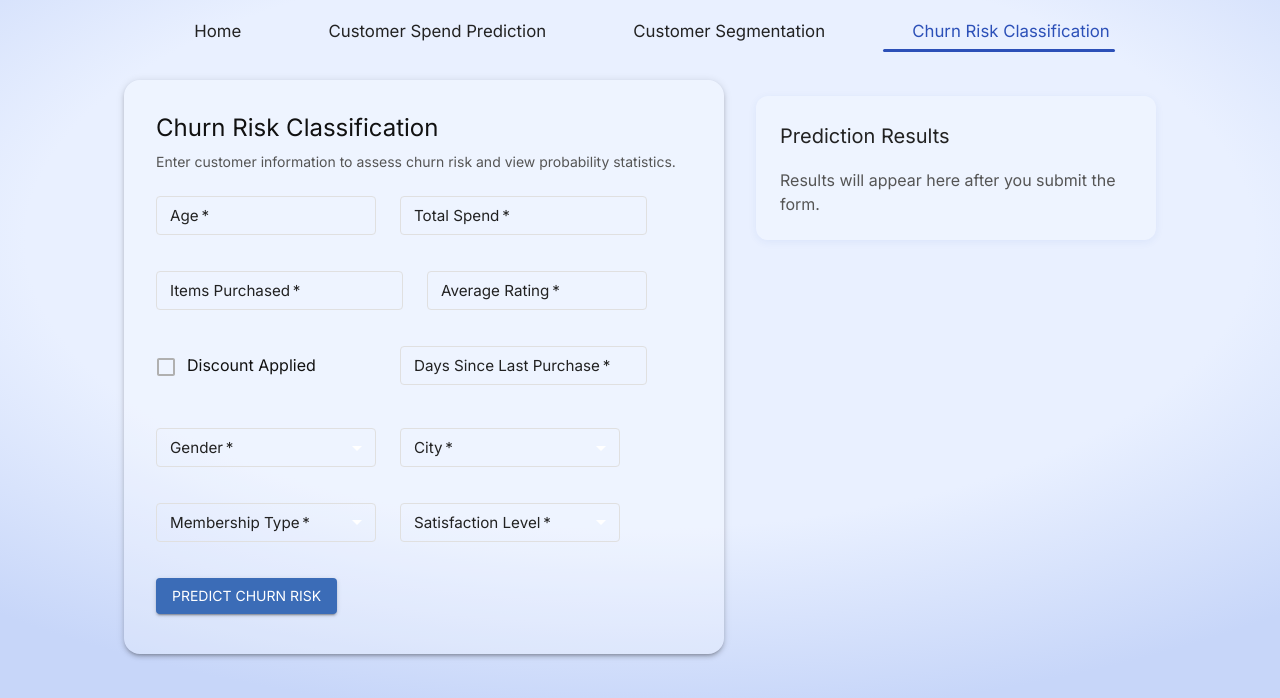
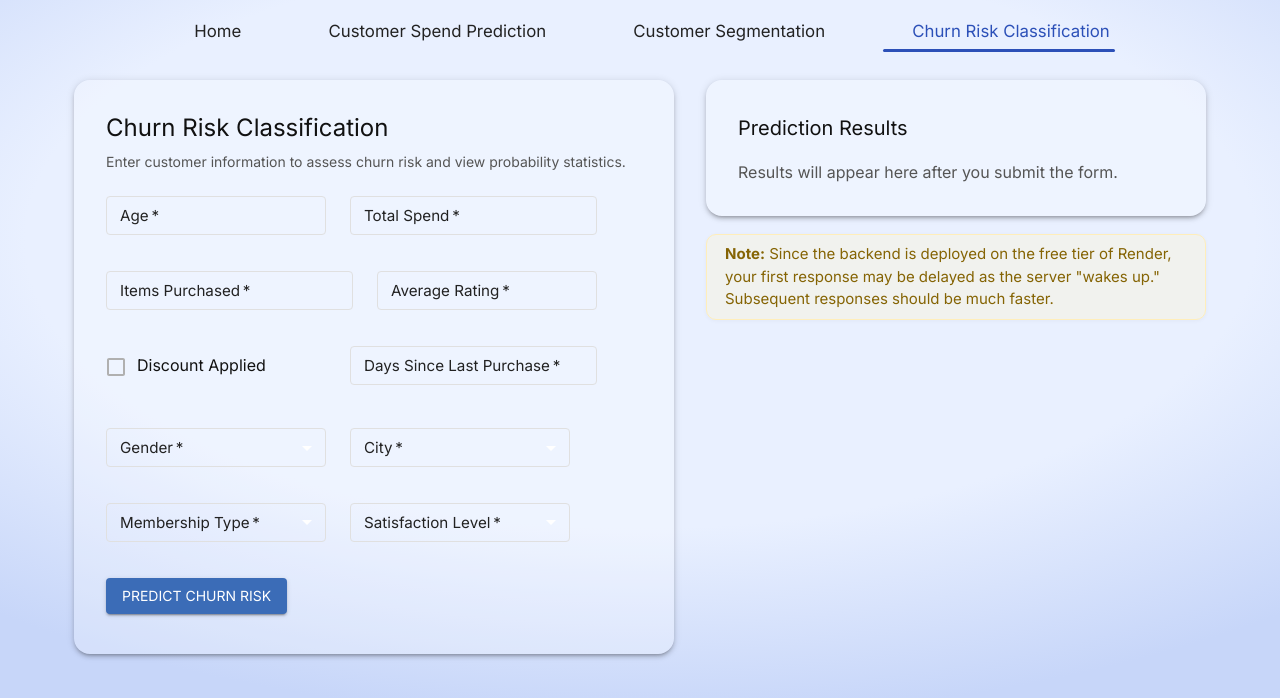
Before and after one commit to amandipd/Customer-Analytics-and-Churn-Prediction-Machine-Learning-Dashboard, a React (Create React App) app in the folder frontend/: page /churn in a window 1280 px wide. Shown: the top 698 px of the page. Built offline with nearby package versions, Linux system fonts and the light colour scheme; some icons are missing.

Commit message:
add delay message to all pages

```diff
--- /dev/null
+++ b/frontend/src/components/RenderDelayNote.js
@@ -0,0 +1,22 @@
+import React from 'react';
+
+const RenderDelayNote = () => (
+  <div style={{
+    background: 'rgba(255,243,205,0.35)',
+    color: '#856404',
+    padding: '8px 18px',
+    borderRadius: 10,
+    fontSize: 15,
+    border: '1px solid #ffeeba',
+    margin: '18px auto 0 auto',
+    marginBottom: 0,
+    width: '100%',
+    maxWidth: 500,
+    boxSizing: 'border-box',
+    boxShadow: '0 1px 4px rgba(0,0,0,0.04)'
+  }}>
+    <strong>Note:</strong> Since the backend is deployed on the free tier of Render, your first response may be delayed as the server "wakes up." Subsequent responses should be much faster.
+  </div>
+);
+
+export default RenderDelayNote;
--- a/frontend/src/pages/About.js
+++ b/frontend/src/pages/About.js
@@ -1,5 +1,6 @@
 import React from 'react';
 import { Box, Typography, Paper, Divider } from '@mui/material';
+import RenderDelayNote from '../components/RenderDelayNote';
 
 const About = () => (
   <Box sx={{ maxWidth: 800, mx: 'auto', mt: 2, mb: 6 }}>
--- a/frontend/src/pages/Churn.js
+++ b/frontend/src/pages/Churn.js
@@ -2,6 +2,7 @@ import React, { useState } from 'react';
 import { Container, Grid, Paper, Typography, Box } from '@mui/material';
 import { TextField, Button, MenuItem, Alert, FormControlLabel, Checkbox, CircularProgress } from '@mui/material';
 import axios from 'axios';
+import RenderDelayNote from '../components/RenderDelayNote';
 
 const genders = ['Male', 'Female'];
 const membershipTypes = ['Bronze', 'Silver', 'Gold'];
@@ -242,21 +243,7 @@ const ChurnResults = ({ result, loading }) => {
     return <Box sx={{ mt: 3, textAlign: 'center' }}><CircularProgress /></Box>;
   }
   return (
-    <Paper elevation={2} sx={{
-      p: 3,
-      mt: 2,
-      background: 'rgba(255,255,255,0.24)',
-      color: '#222',
-      borderRadius: 3,
-      boxShadow: '0 2px 8px 0 rgba(44,80,184,0.07)',
-      textAlign: 'left',
-      minWidth: 220,
-      maxWidth: 400,
-      mx: 'auto'
-    }}>
-      <Typography variant="h6" gutterBottom>
-        Prediction Results
-      </Typography>
+    <>
       {!result ? (
         <Typography sx={{ color: '#555', mt: 2 }}>
           Results will appear here after you submit the form.
@@ -271,7 +258,7 @@ const ChurnResults = ({ result, loading }) => {
           </Typography>
         </>
       )}
-    </Paper>
+    </>
   );
 };
 
@@ -293,8 +280,16 @@ const Churn = () => {
             <ChurnForm setResult={setResult} setLoading={setLoading} />
           </Paper>
         </Grid>
-        <Grid item xs={12} md={6} lg={5} sx={{ display: 'flex', justifyContent: 'center' }}>
-          <ChurnResults result={result} loading={loading} />
+        <Grid item xs={12} md={6} lg={5} sx={{ display: 'flex', justifyContent: 'center', flexDirection: 'column', alignItems: 'center' }}>
+          <Paper elevation={3} sx={{ p: 4, width: '100%', maxWidth: 500, background: 'rgba(255,255,255,0.24)', color: '#111', borderRadius: 4 }}>
+            <Typography variant="h6" gutterBottom>
+              Prediction Results
+            </Typography>
+            <Box sx={{ color: '#555' }}>
+              <ChurnResults result={result} loading={loading} />
+            </Box>
+          </Paper>
+          <RenderDelayNote />
         </Grid>
       </Grid>
     </Container>
--- a/frontend/src/pages/ML.js
+++ b/frontend/src/pages/ML.js
@@ -2,6 +2,7 @@ import React, { useState, useEffect } from 'react';
 import { Container, Grid, Paper, Typography, Box, CircularProgress } from '@mui/material';
 import MLForm from '../components/MLForm';
 import axios from 'axios';
+import RenderDelayNote from '../components/RenderDelayNote';
 
 const ML = () => {
   const [result, setResult] = useState(null);
@@ -47,7 +48,7 @@ const ML = () => {
             <MLForm setResult={setResult} model={model} setModel={setModel} />
           </Paper>
         </Grid>
-        <Grid item xs={12} md={6} lg={5} sx={{ display: 'flex', justifyContent: 'center' }}>
+        <Grid item xs={12} md={6} lg={5} sx={{ display: 'flex', justifyContent: 'center', flexDirection: 'column', alignItems: 'center' }}>
           <Paper elevation={3} sx={{ p: 4, width: '100%', maxWidth: 500, background: 'rgba(255,255,255,0.24)', color: '#111', borderRadius: 4 }}>
             <Typography variant="h6" gutterBottom>
               Prediction Results
@@ -83,6 +84,7 @@ const ML = () => {
               )}
             </Box>
           </Paper>
+          <RenderDelayNote />
         </Grid>
       </Grid>
     </Container>
--- a/frontend/src/pages/Segmentation.js
+++ b/frontend/src/pages/Segmentation.js
@@ -2,6 +2,7 @@ import React, { useState } from 'react';
 import { Container, Grid, Paper, Typography, Box } from '@mui/material';
 import SegmentationForm from '../components/SegmentationForm';
 import SegmentationResults from '../components/SegmentationResults';
+import RenderDelayNote from '../components/RenderDelayNote';
 
 const Segmentation = () => {
   const [result, setResult] = useState(null);
@@ -33,7 +34,7 @@ const Segmentation = () => {
             <SegmentationForm setResult={handleSetResult} setStatus={setStatus} segmentationStatus={status} />
           </Paper>
         </Grid>
-        <Grid item xs={12} md={6} lg={5} sx={{ display: 'flex', justifyContent: 'center' }}>
+        <Grid item xs={12} md={6} lg={5} sx={{ display: 'flex', justifyContent: 'center', flexDirection: 'column', alignItems: 'center' }}>
           <Paper elevation={3} sx={{ p: 4, width: '100%', maxWidth: 500, background: 'rgba(255,255,255,0.24)', color: '#111', borderRadius: 4 }}>
             <Typography variant="h6" gutterBottom>
               Segmentation Results
@@ -42,6 +43,7 @@ const Segmentation = () => {
               <SegmentationResults result={result} status={status} />
             </Box>
           </Paper>
+          <RenderDelayNote />
         </Grid>
       </Grid>
     </Container>
```
